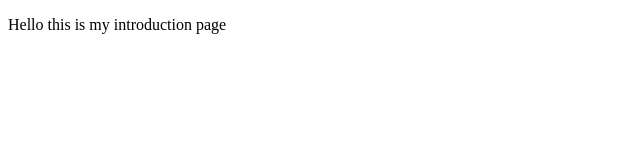
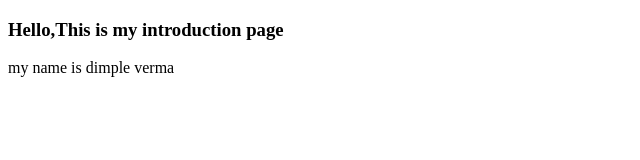
Before and after one commit to dv1820/dv1820, a plain HTML site: page index.html in a window 1280 px wide. Shown: the whole page, without its empty margins (0-640 px from the left). Drawn offline with Linux system fonts and the light colour scheme.

Commit message:
intro page

```diff
--- a/index.html
+++ b/index.html
@@ -6,6 +6,8 @@
     <title>Document</title>
 </head>
 <body>
-    <p>Hello this is my introduction page</p>
+    <h3>Hello,This is my introduction page</h3>
+    <p>my name is dimple verma</p>
+
 </body>
 </html>
```
